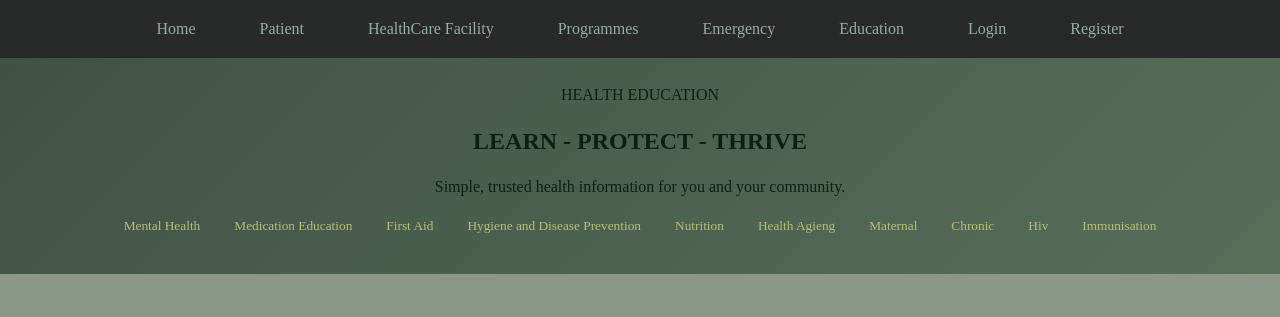
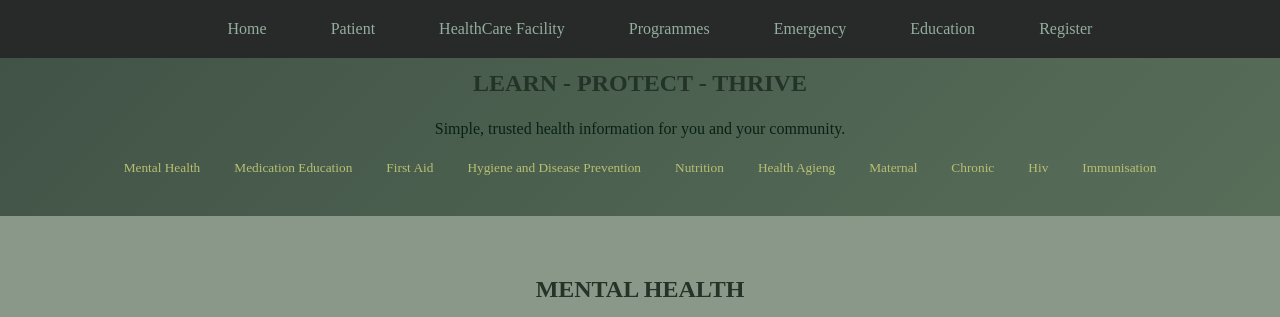
Before and after one commit to merlycumbi-cell/VHA-HANYA, a plain HTML site: page HealthEducation.html in a window 1280 px wide. Shown: the top 317 px of the page. Drawn offline with Linux system fonts and the light colour scheme.

Commit message:
Update navigation bar

```diff
--- a/HealthEducation.css
+++ b/HealthEducation.css
@@ -2,6 +2,11 @@ header {
     text-align: center;
     padding: 20px;
     background-color: rgb(39, 42, 40);
+    position:fixed;
+    top: 0;
+    left: 0;
+    width: 100%;
+    z-index: 1000;
 }
 
 body {
@@ -10,9 +15,12 @@ body {
     color: #082114;              /* default text colour */
     min-height: 100vh;
 }
-/* Keep the topic navigation visible */
-
-/* Keep the Education banner and topic navigation visible */
+body h1{
+    color: #233327;
+}
+body p{
+    color: #e5f7d3;
+}
 main section#Education {
     display: block;
 }
--- a/HealthEducation.html
+++ b/HealthEducation.html
@@ -23,7 +23,6 @@
             <a href="Programmes.html">Programmes</a>
             <a href="Emergencies.html">Emergency</a>
             <a href="HealthEducation.html">Education</a>
-            <a href="Login.html">Login</a>
             <a href="Registration.html">Register</a>
         </nav>
     </header>
--- a/Programmes.css
+++ b/Programmes.css
@@ -2,6 +2,11 @@ header {
     text-align: center;
     padding: 20px;
     background-color: rgb(39, 42, 40);
+    position:fixed;
+    top: 0;
+    left: 0;
+    width: 100%;
+    z-index: 1000;
 }
 
 body {
--- a/healthcarefacility.css
+++ b/healthcarefacility.css
@@ -2,6 +2,11 @@ header {
     text-align: center;
     padding: 20px;
     background-color: rgb(39, 42, 40);
+    position:fixed;
+    top: 0;
+    left: 0;
+    width: 100%;
+    z-index: 1000;
 }
 #home {
     display: flex;
--- a/style.css
+++ b/style.css
@@ -13,6 +13,11 @@ header {
     text-align: center;
     padding: 20px;
     background-color: rgb(39, 42, 40);
+    position:fixed;
+    top: 0;
+    left: 0;
+    width: 100%;
+    z-index: 1000;
 }
 
 nav {
--- a/style2.css
+++ b/style2.css
@@ -2,6 +2,11 @@ header {
     text-align: center;
     padding: 20px;
     background-color: rgb(39, 42, 40);
+    position:fixed;
+    top: 0;
+    left: 0;
+    width: 100%;
+    z-index: 1000;
 }
 #home {
     display: flex;
--- a/style3.css
+++ b/style3.css
@@ -2,6 +2,11 @@ header {
     text-align: center;
     padding: 20px;
     background-color: rgb(39, 42, 40);
+    position:fixed;
+    top: 0;
+    left: 0;
+    width: 100%;
+    z-index: 1000;
 }
 
 nav a {
--- a/styleRegist.css
+++ b/styleRegist.css
@@ -2,6 +2,11 @@ header {
     text-align: center;
     padding: 20px;
     background-color: rgb(39, 42, 40);
+    position:fixed;
+    top: 0;
+    left: 0;
+    width: 100%;
+    z-index: 1000;
 }
 .pic {
     width: 150px;
```
